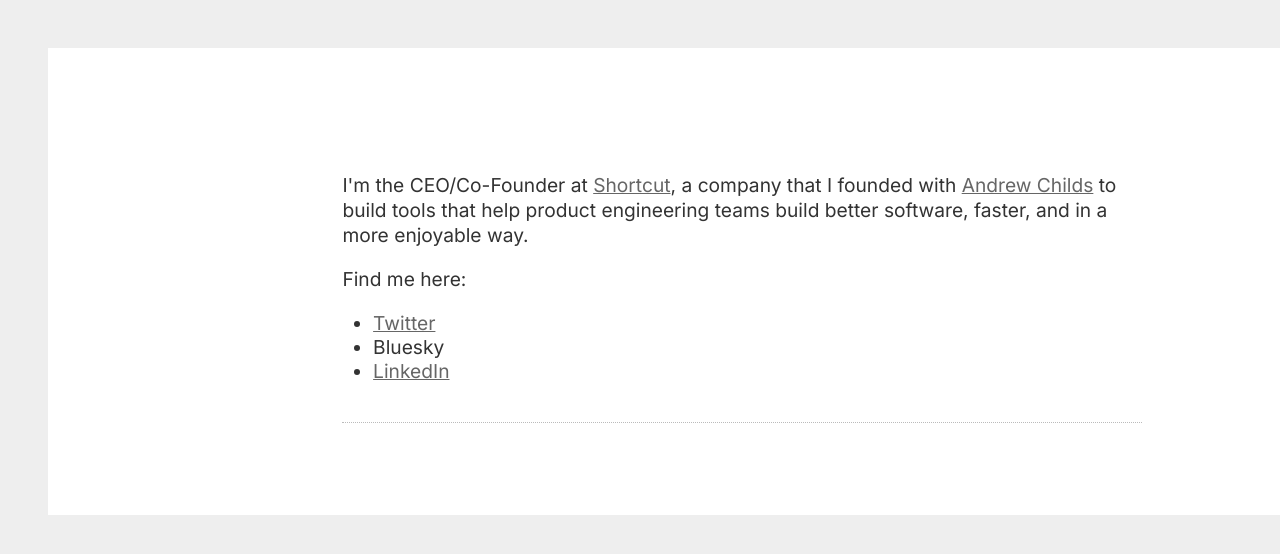
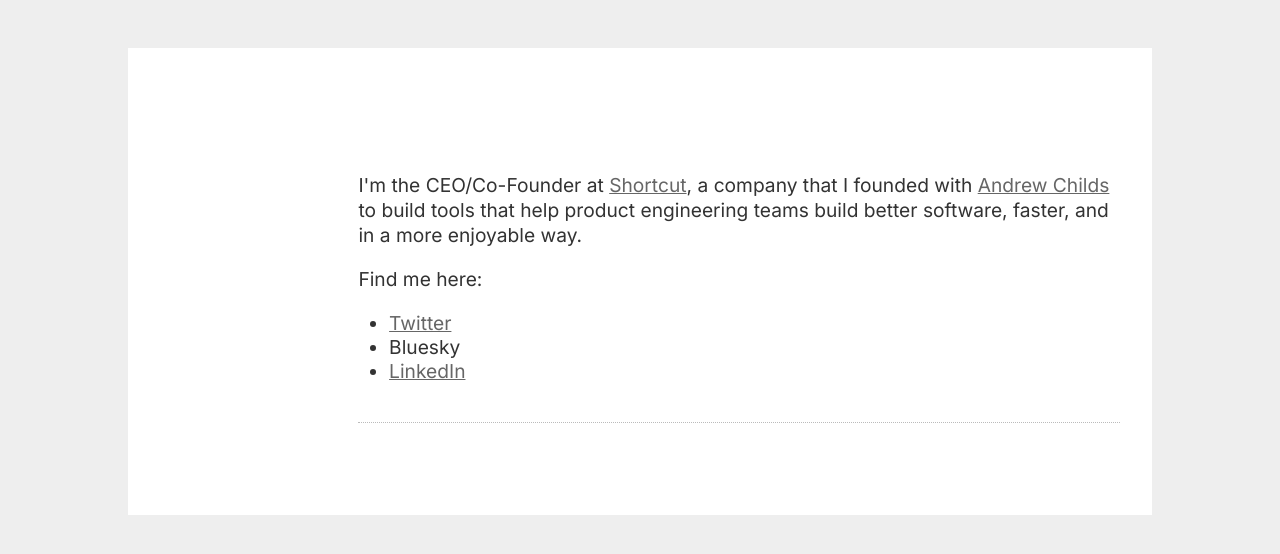
Before and after one commit to kschrader/kschrader.github.com, a Jekyll site: the page built from index.html, in a window 1280 px wide. Shown: the top 554 px of the page. Built offline with Jekyll 4.4.1, drawn with Linux system fonts in a browser that asks for light colours; Markdown is read by kramdown in place of the engine named in the settings.

Commit message:
Update schrade.css

```diff
--- a/styles/schrade.css
+++ b/styles/schrade.css
@@ -24,8 +24,8 @@
 	margin: 0px;
 	padding: 1em;
 	background: #fff;
-	max-width: 82em;
-	min-width: 82em;
+	max-width: 62em;
+	/* min-width: 62em; */
 	margin-left: auto;
 	margin-right: auto;
 }
```
